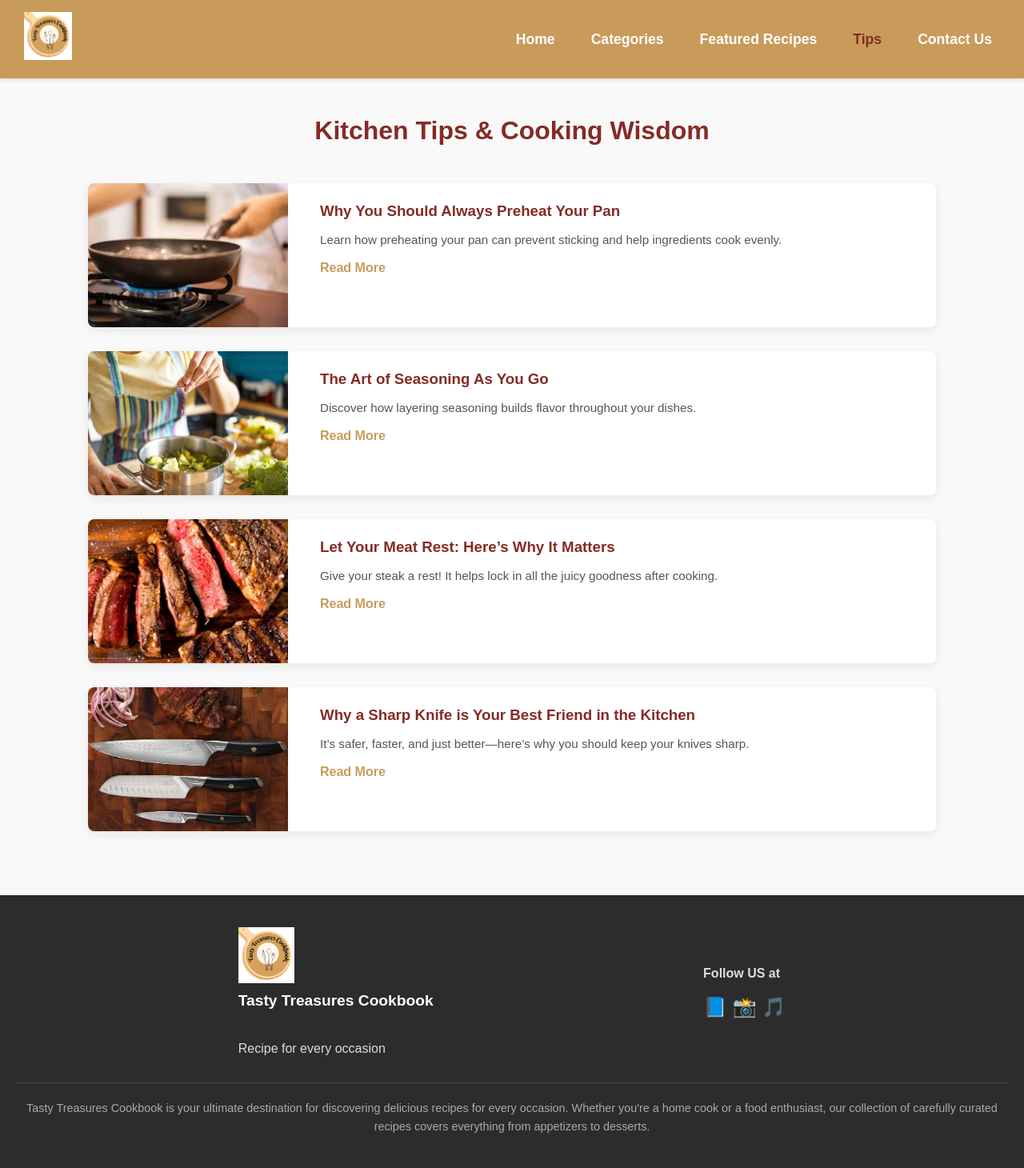
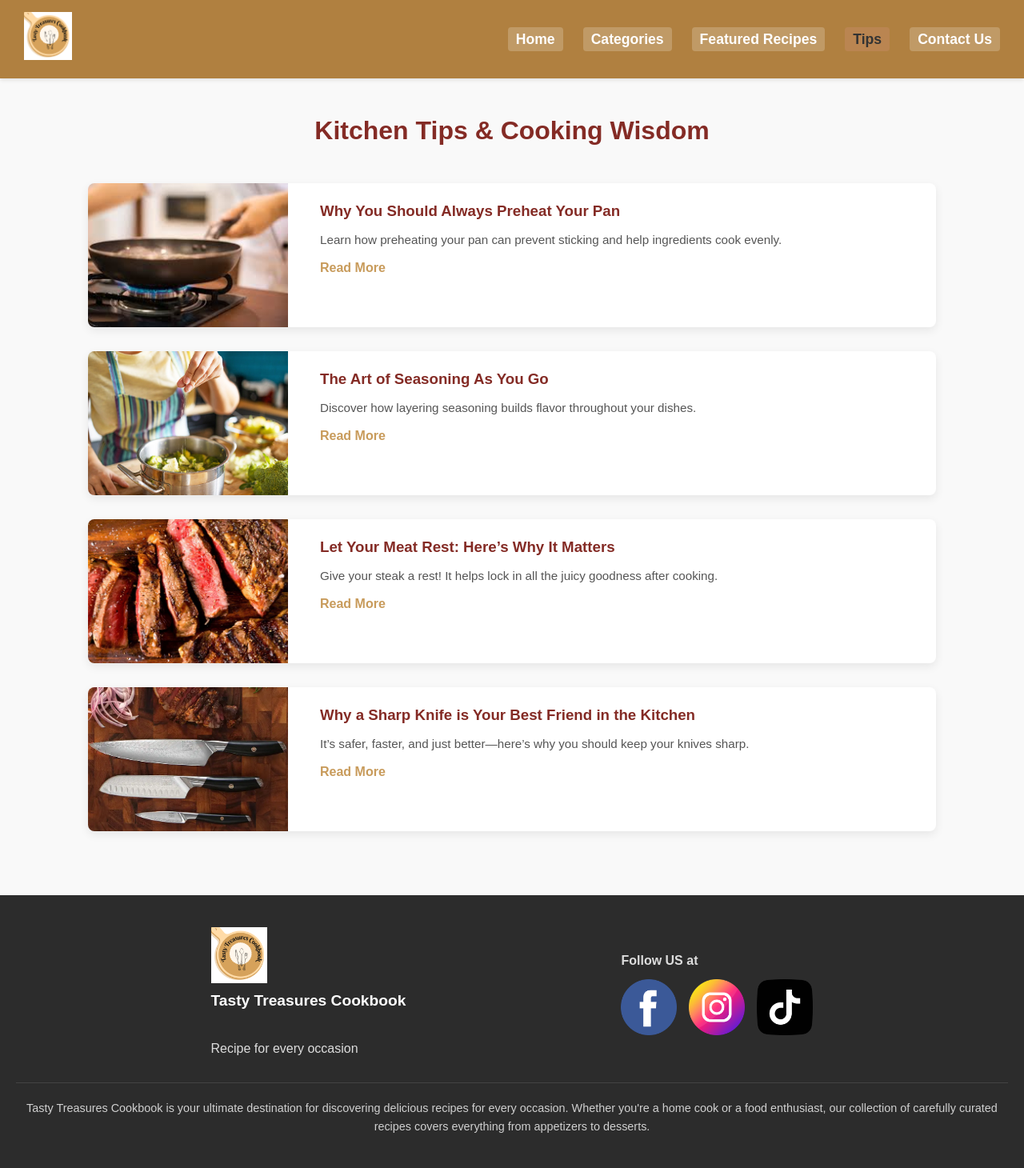
Before and after one commit to DipakKandel/Assessment-3-Dynamic-Website, a PHP site: page /tips.html in a window 1280 px wide. Shown: the whole page at 80% size. Run offline with PHP 8.4, Linux system fonts and the light colour scheme.

Commit message:
final changes and push

```diff
--- a/stylesheet.css
+++ b/stylesheet.css
@@ -14,12 +14,13 @@ body {
   line-height: 1.6;
 }
 .menu-items li a.active {
-  color: #842b25;
+  color: #333;
+  background-color: rgba(224, 152, 152, 0.2);
 }
 
 /* navigation */
 .navigation {
-  background-color: #c89b5b;
+  background-color: #b08040;
   display: flex;
   align-items: center;
   padding: 15px 30px;
@@ -46,16 +47,17 @@ body {
 
 .menu-items li a {
   text-decoration: none;
-  color: #fff;
+  color: #ffffff;
   font-weight: 600;
   font-size: 1.1rem;
   padding: 5px 10px;
   border-radius: 4px;
   transition: all 0.3s;
+  background-color: rgba(255, 255, 255, 0.2);
 }
 
 .menu-items li a:hover {
-  background-color: rgba(255, 255, 255, 0.2);
+  background-color: rgba(196, 119, 119, 0.2);
 }
 
 /* Image homepage-slider */
@@ -321,7 +323,7 @@ footer {
   margin-top: 20px;
   font-size: 0.9rem;
   line-height: 1.6;
-  color: #aaa;
+  color: #d0d0d0;
   text-align: center;
   padding-top: 20px;
   border-top: 1px solid #444;
--- a/tips.html
+++ b/tips.html
@@ -69,12 +69,16 @@
     <footer>
       <div class="footer-top">
         <div>
-          <img src="images/logo.png" alt="Logo" />
+          <img src="images/logo.png" alt="Website Logo" />
           <p><strong>Tasty Treasures Cookbook</strong><br />Recipe for every occasion</p>
         </div>
         <div class="social">
           <p>Follow US at</p>
-          <div class="icons">📘 📸 🎵</div>
+          <div class="icons">
+            <img src="images/icons/facebook.png" alt="facebook logo" />
+            <img src="images/icons/instagram.png" alt="instagram logo" />
+            <img src="images/icons/tiktok.png" alt="tiktok logo" />
+          </div>
         </div>
       </div>
       <p class="footer-text">Tasty Treasures Cookbook is your ultimate destination for discovering delicious recipes for every occasion. Whether you're a home cook or a food enthusiast, our collection of carefully curated recipes covers everything from appetizers to desserts.</p>
```
Also changed, not shown: categories.html (+4 -4 lines), contact.html (+6 -2 lines), featured.html (+6 -2 lines), index.html (+4 -4 lines), 1 other file.
